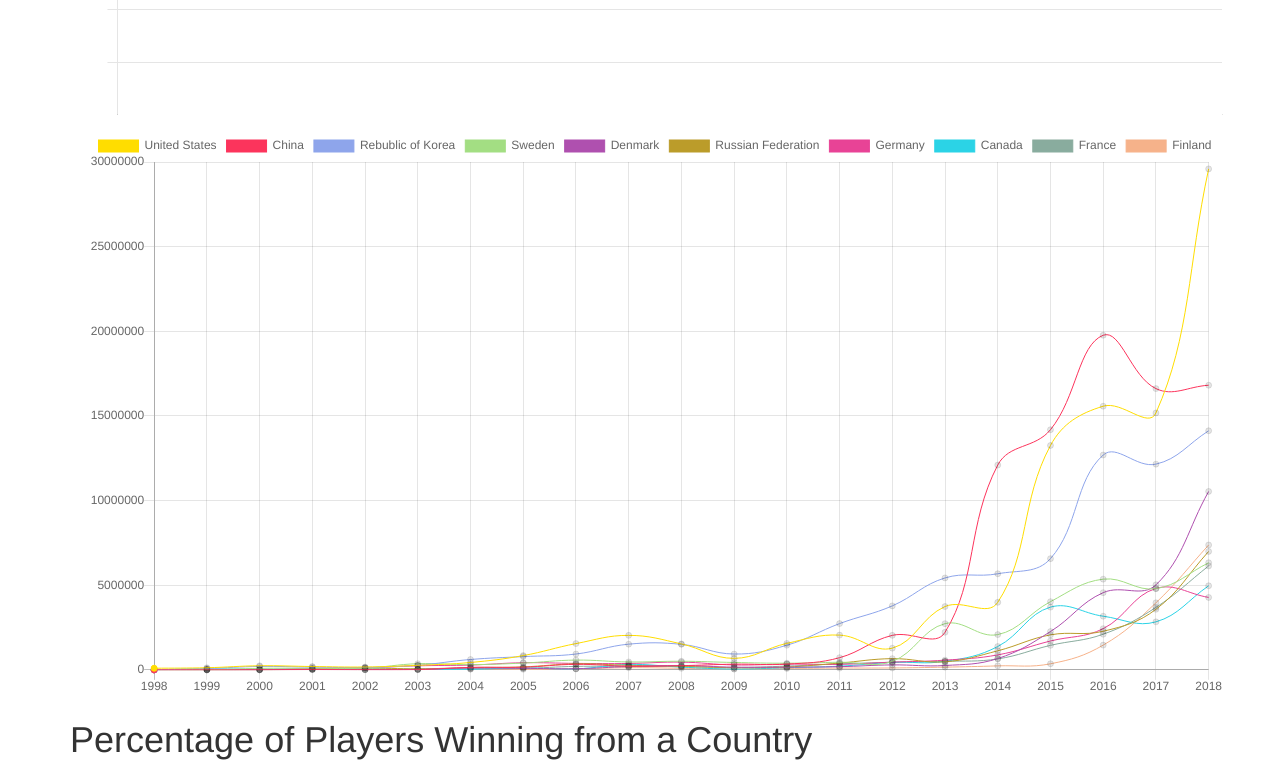
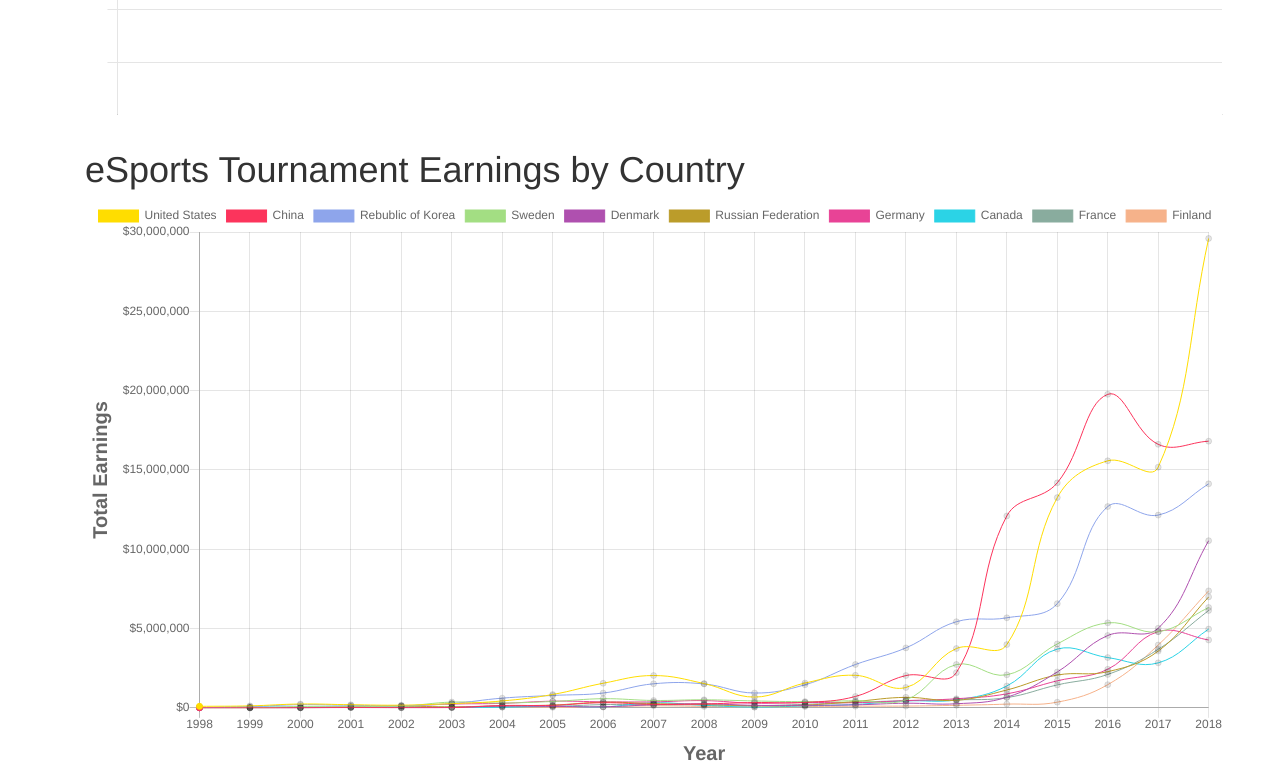
Before and after one commit to lokinario/esports, a React (Create React App) app in the folder esports/: page / in a window 1280 px wide. Shown: the part 1580-2358 px from the top of the page. Built offline with nearby package versions, Linux system fonts and the light colour scheme.

Commit message:
fixed earnings chart revenue label format

```diff
--- a/esports/src/components/CountryEarnings.js
+++ b/esports/src/components/CountryEarnings.js
@@ -125,45 +125,12 @@ class CountryEarnings extends React.Component {
         ]
       }
     };
-    //console.log(this.state);
   }
 
-  //   componentDidMount() {
-  //     console.log("line did mount");
-  //     this.setState(this.updateData());
-  //     //console.log(this.state);
-  //   }
-
-  //   }
-
-  // // componentWillUpdate() {
-  // //   this.keepUpdate();
-  // // }
-
-  // updateData() {
-  //   return {
-  //     chartData: {
-  //       datasets: [
-  //         {
-  //           label: "CPU percentage",
-  //           data: [{ x: Date.now(), y: Math.random() }],
-  //           borderColor: ["#00B8B1"],
-  //           fill: false,
-  //           borderWidth: 1.69
-  //         }
-  //       ]
-  //     }
-  //   };
-  // }
-  //setInterval(this.keepUpdate(),1000);
-
   render() {
-    if (true) {
-      console.log("in Country");
-    }
-    if (this.state) {
     return (
-        <div className="app container">
+      <div className="container">
+        <h1>eSports Tournament Earnings by Country</h1>
         <Line
           data={this.state.chartData}
           width={300}
@@ -198,37 +165,65 @@ class CountryEarnings extends React.Component {
               streaming: {
                 frameRate: 120
               }
+            },
+            scales: {
+                yAxes: [{
+                    scaleLabel: {
+                        display: true,
+                        labelString: 'Total Earnings',
+                        fontStyle: 'bold',
+                        fontSize: 20
+                    },
+                   ticks: {
+                     beginAtZero: true,
+                     callback: function(value, index, values) {
+                       if(parseInt(value) >= 1000){
+                         return '$' + value.toString().replace(/\B(?=(\d{3})+(?!\d))/g, ",");
+                       } else {
+                         return '$' + value;
                        }
-            //   scales: {
-            //     xAxes: [
-            //       {
-            //         gridLines: {
-            //           zeroLineColor: "white"
-            //         },
-            //         ticks: {
-            //           fontColor: "white"
-            //         }
-            //       }
-            //     ],
-            //     yAxes: [
-            //       {
-            //         gridLines: {
-            //           zeroLineColor: "white"
-            //         },
-            //         ticks: {
-            //           fontColor: "white"
-            //         }
-            //       }
-            //     ]
-            //   }
+                     }
+                   }
+               }],
+               xAxes: [{
+                   scaleLabel: {
+                       display: true,
+                       labelString: 'Year',
+                       fontStyle: 'bold',
+                       fontSize: 20
+                   }
+               }],
+            },
+            tooltips: {
+              callbacks: {
+                // this callback is used to create the tooltip label
+                label: function(tooltipItem, data) {
+                  // get the data label and data value to display
+                  // convert the data value to local string so it uses a comma seperated number
+                  var dataLabel = data.datasets[tooltipItem.datasetIndex].label;
+                  // add the currency symbol $ to the label
+                  var revenue = data.datasets[tooltipItem.datasetIndex].data[tooltipItem.index].y;
+                  revenue = Math.trunc(revenue);
+                  var value = ': ' + commaFormat(revenue);
+                  dataLabel += value;
+                  // return the text to display on the tooltip
+                  return dataLabel;
+                }
+              }
+            }
           }}
-          />{" "}
+        />
       </div>
     );
-    } else {
-      return <div className="app container"> no data </div>;
-    }
   }
 }
 
 export default CountryEarnings;
+
+function commaFormat(value) {
+  if(parseInt(value) >= 1000){
+    return '$' + value.toString().replace(/\B(?=(\d{3})+(?!\d))/g, ",");
+  } else {
+    return '$' + value;
+  }
+}
--- a/esports/src/components/WinningPlayers.js
+++ b/esports/src/components/WinningPlayers.js
@@ -16,8 +16,8 @@ class WinningPlayers extends React.Component {
     console.log("in WinnningPlayers");
 
     return (
-      <div className="App containter">
-      <h1>Percentage of Players Winning from a Country</h1>
+      <div className="containter">
+      <h1>Percentage of Winning Players by Country</h1>
       <Pie
         data={{
           labels:this.state.labels,
@@ -28,7 +28,7 @@ class WinningPlayers extends React.Component {
             callbacks:{
               label: function(tooltipItem,data) {
                 let value = data.datasets[0].data[tooltipItem.index]
-                return commaFormat(value)
+                return commaFormat(value);
               },
               title: function(tooltipItem,data){
                 return data.labels[tooltipItem[0].index];
--- a/esports/src/components/playerAges.js
+++ b/esports/src/components/playerAges.js
@@ -45,8 +45,6 @@ class PlayerAges extends React.Component {
   }
 
   render() {
-    console.log("in playerAges");
-
     return (
       <div className="containter">
         <Bar
```
Lines whose indentation alone changed are shown as unchanged.
